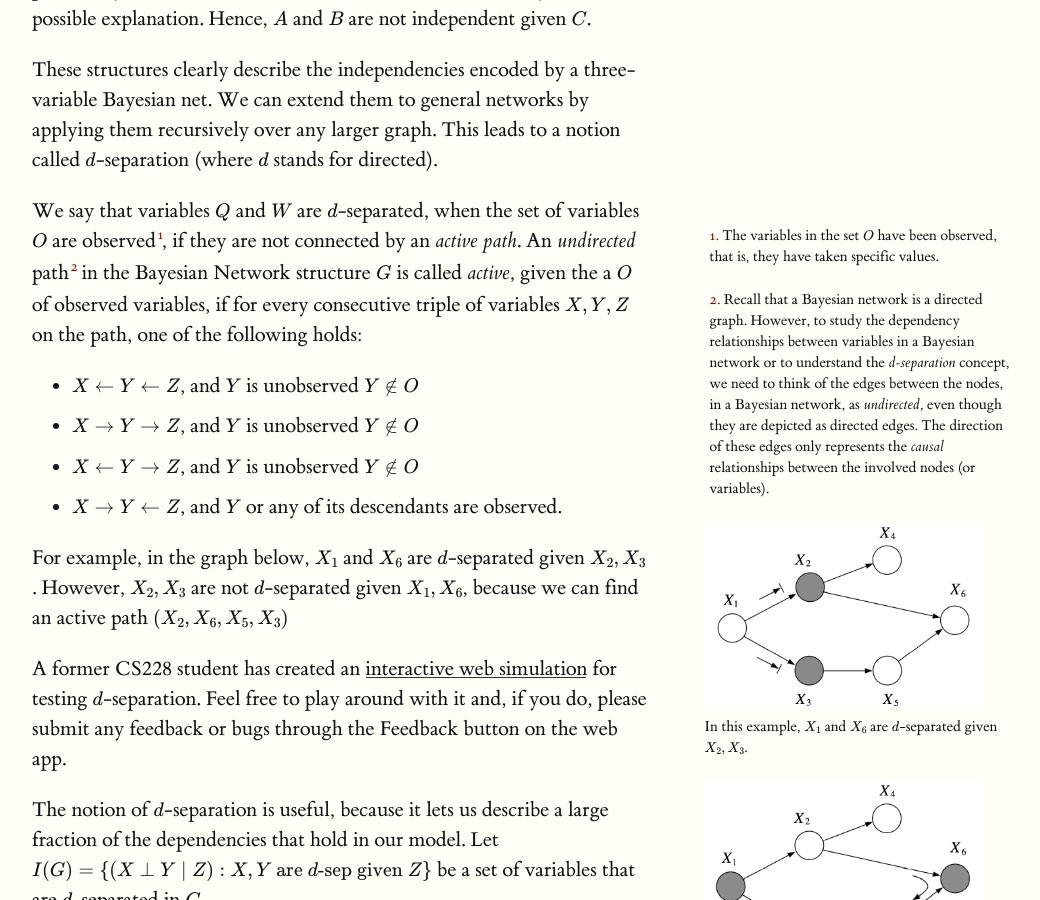
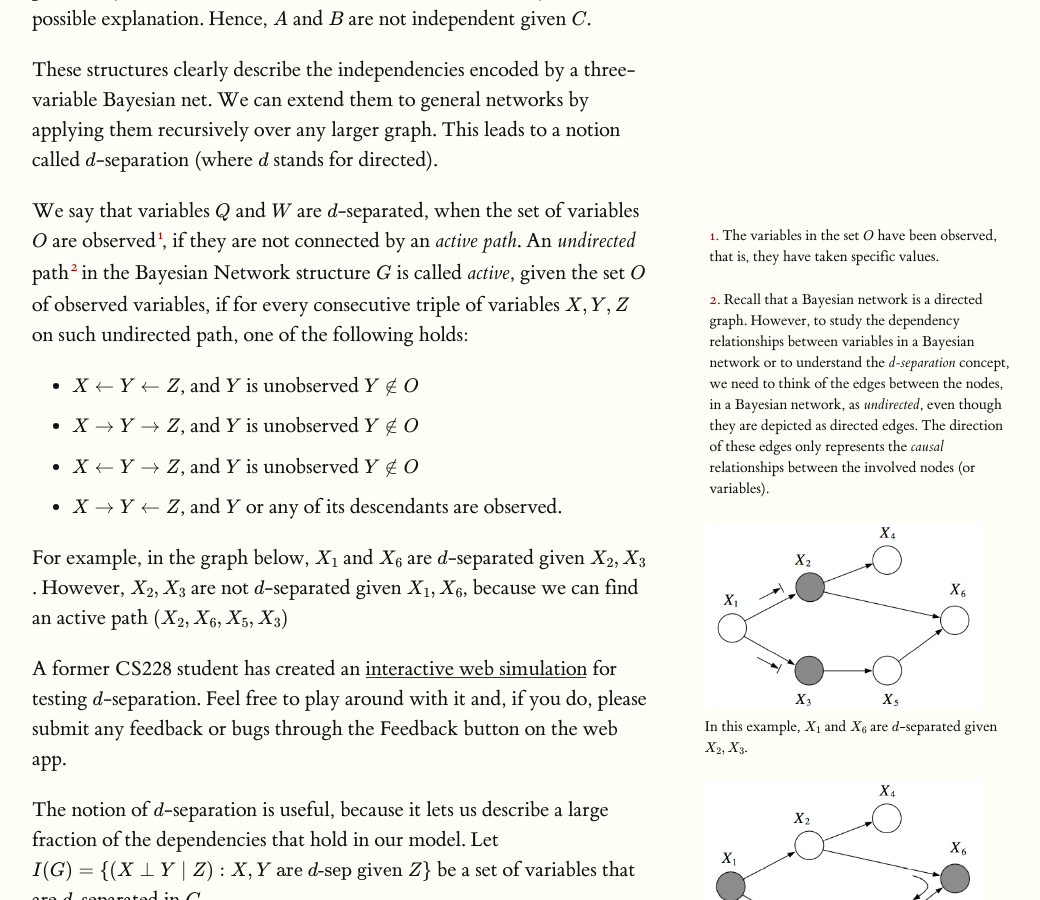
Before and after one commit to ermongroup/cs228-notes, a Jekyll site: the page built from representation/directed/index.md, in a window 1280 px wide and 900 px high, scrolled down 4740 px. Shown: the whole window, without its empty margins (128-1168 px from the left). Built offline with Jekyll 4.4.1, drawn with Linux system fonts in a browser that asks for light colours; formulas are drawn with MathJax 3.

Commit message:
Another language fix

```diff
--- a/representation/directed/index.md
+++ b/representation/directed/index.md
@@ -81,7 +81,7 @@ The latter case requires additional explanation. Suppose that $$C$$ is a Boolean
 
 These structures clearly describe the independencies encoded by a three-variable Bayesian net. We can extend them to general networks by applying them recursively over any larger graph. This leads to a notion called $$d$$-separation (where $$d$$ stands for directed).
 
-We say that variables $$Q$$ and $$W$$ are $$d$$-separated, when the set of variables $$O$$ are observed{% include sidenote.html id="undirected_path" note="The variables in the set $$O$$ have been observed, that is, they have taken specific values." %}, if they are not connected by an *active path*. An *undirected* path{% include sidenote.html id="undirected_path" note="Recall that a Bayesian network is a directed graph. However, to study the dependency relationships between variables in a Bayesian network or to understand the *d-separation* concept, we need to think of the edges between the nodes, in a Bayesian network, as *undirected*, even though they are depicted as directed edges. The direction of these edges only represents the *causal* relationships between the involved nodes (or variables)." %} in the Bayesian Network structure $$G$$ is called *active*, given the a $$O$$ of observed variables, if for every consecutive triple of variables $$X,Y,Z$$ on the path, one of the following holds:
+We say that variables $$Q$$ and $$W$$ are $$d$$-separated, when the set of variables $$O$$ are observed{% include sidenote.html id="observed_variables" note="The variables in the set $$O$$ have been observed, that is, they have taken specific values." %}, if they are not connected by an *active path*. An *undirected* path{% include sidenote.html id="undirected_path" note="Recall that a Bayesian network is a directed graph. However, to study the dependency relationships between variables in a Bayesian network or to understand the *d-separation* concept, we need to think of the edges between the nodes, in a Bayesian network, as *undirected*, even though they are depicted as directed edges. The direction of these edges only represents the *causal* relationships between the involved nodes (or variables)." %} in the Bayesian Network structure $$G$$ is called *active*, given the set $$O$$ of observed variables, if for every consecutive triple of variables $$X,Y,Z$$ on such undirected path, one of the following holds:
 
 - $$X \leftarrow Y \leftarrow Z$$, and $$Y$$ is unobserved $$Y \not\in O$$
 - $$X \rightarrow Y \rightarrow Z$$, and $$Y$$ is unobserved $$Y \not\in O$$
```
